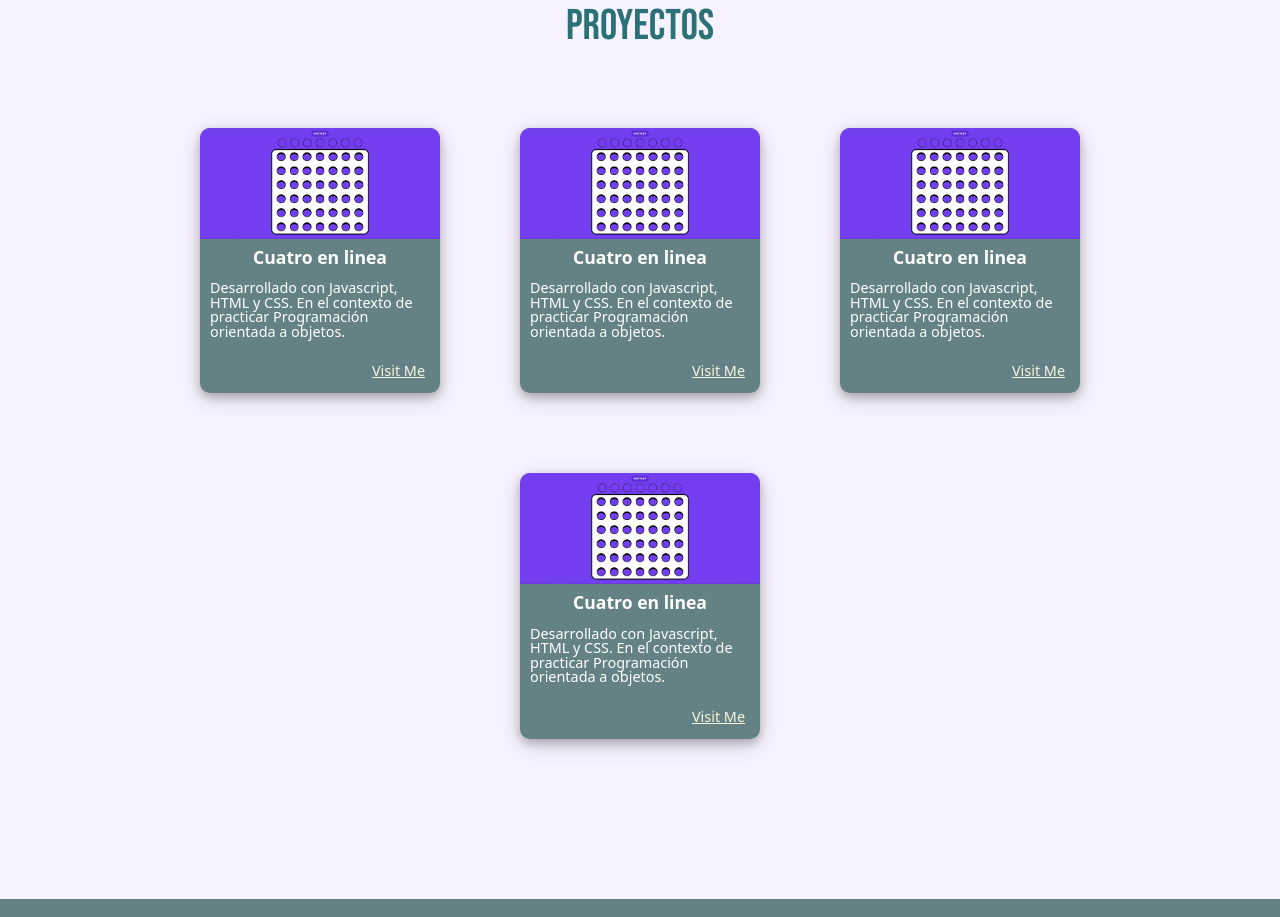
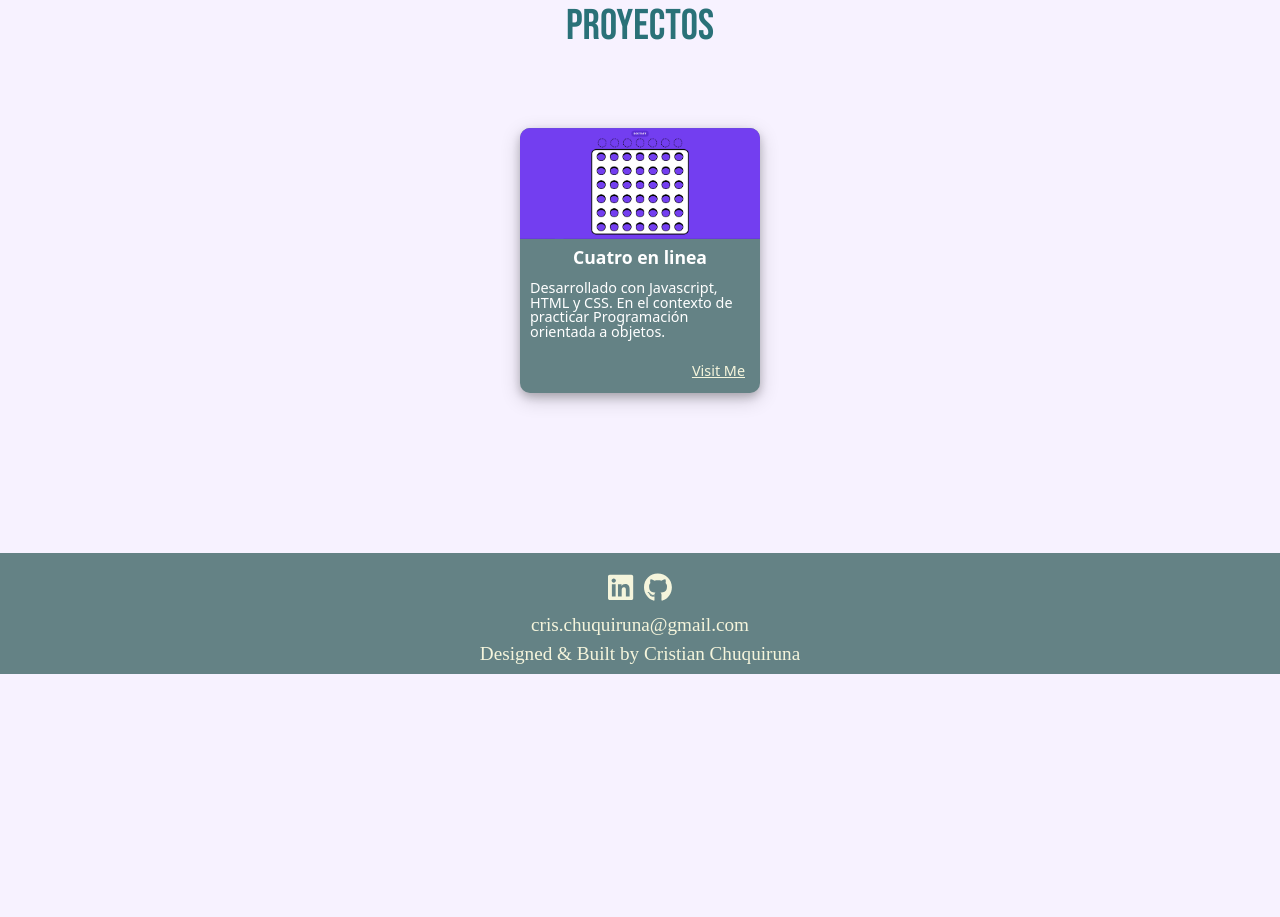
Before and after one commit to CrisChuquiruna/Porfolio, a React (Vite) app: page / in a window 1280 px wide. Shown: the part 2100-3017 px from the top of the page. After the commit the page ends 2774 px from the top, so only its background shows below. Built offline with nearby package versions, Linux system fonts and the light colour scheme.

Commit message:
Sacando Cards de prueba

```diff
--- a/package.json
+++ b/package.json
@@ -21,7 +21,8 @@
     "lint": "eslint src/",
     "lint:fix": "eslint src/ --fix",
     "build": "vite build",
-    "preview": "vite preview"
+    "preview": "vite preview",
+    "deploy": "gh-pages -d dist"
   },
   "homepage": "https://crischuquiruna.github.io/Porfolio/"
 }
--- a/src/components/Projects.jsx
+++ b/src/components/Projects.jsx
@@ -14,24 +14,6 @@ export const Projects = ({ title }) => {
         text={'Desarrollado con Javascript, HTML y CSS. En el contexto de practicar Programación orientada a objetos.'}
         link={'https://crischuquiruna.github.io/Cuatro-en-Linea/'}
       />
-      <Card
-        img={imgCuatroEnLinea}
-        title={'Cuatro en linea'}
-        text={'Desarrollado con Javascript, HTML y CSS. En el contexto de practicar Programación orientada a objetos.'}
-        link={'https://crischuquiruna.github.io/Cuatro-en-Linea/'}
-      />
-      <Card
-        img={imgCuatroEnLinea}
-        title={'Cuatro en linea'}
-        text={'Desarrollado con Javascript, HTML y CSS. En el contexto de practicar Programación orientada a objetos.'}
-        link={'https://crischuquiruna.github.io/Cuatro-en-Linea/'}
-      />
-      <Card
-        img={imgCuatroEnLinea}
-        title={'Cuatro en linea'}
-        text={'Desarrollado con Javascript, HTML y CSS. En el contexto de practicar Programación orientada a objetos.'}
-        link={'https://crischuquiruna.github.io/Cuatro-en-Linea/'}
-      />
     </section>
     </>
   )
--- a/vite.config.js
+++ b/vite.config.js
@@ -4,4 +4,5 @@ import react from '@vitejs/plugin-react-swc'
 // https://vitejs.dev/config/
 export default defineConfig({
   plugins: [react()],
+  base: '/Porfolio/'
 })
```
